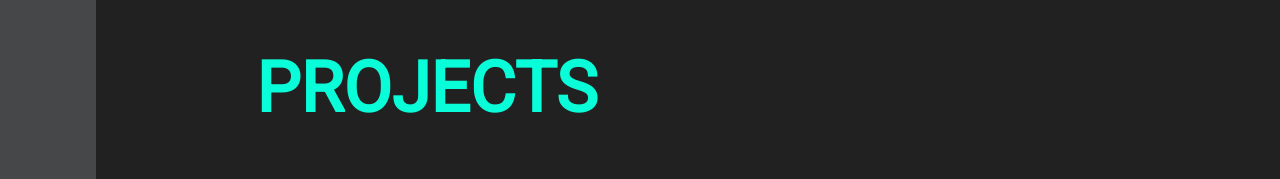
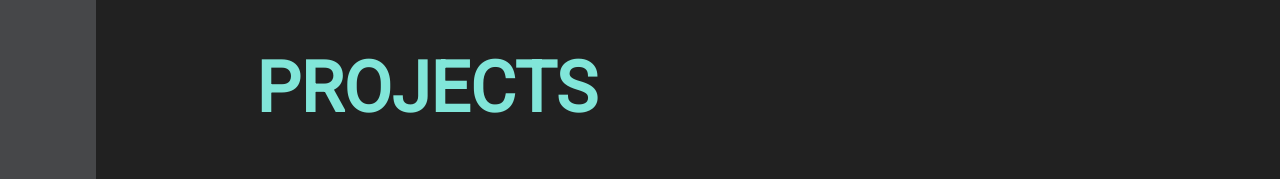
Before and after one commit to marcusalint/Personal-Portfolio, a React (Create React App) app in the folder personal-portfolio/: page /projects in a window 1280 px wide. Shown: the top 179 px of the page. Built offline with nearby package versions, Linux system fonts and the light colour scheme.

Commit message:
changing color palette

```diff
--- a/personal-portfolio/src/components/Projects.scss
+++ b/personal-portfolio/src/components/Projects.scss
@@ -7,7 +7,5 @@
 }
 
 #project--page--heading {
-  color:#08FDD8;
-
-
+  color:#81e6d9;
 }
```
